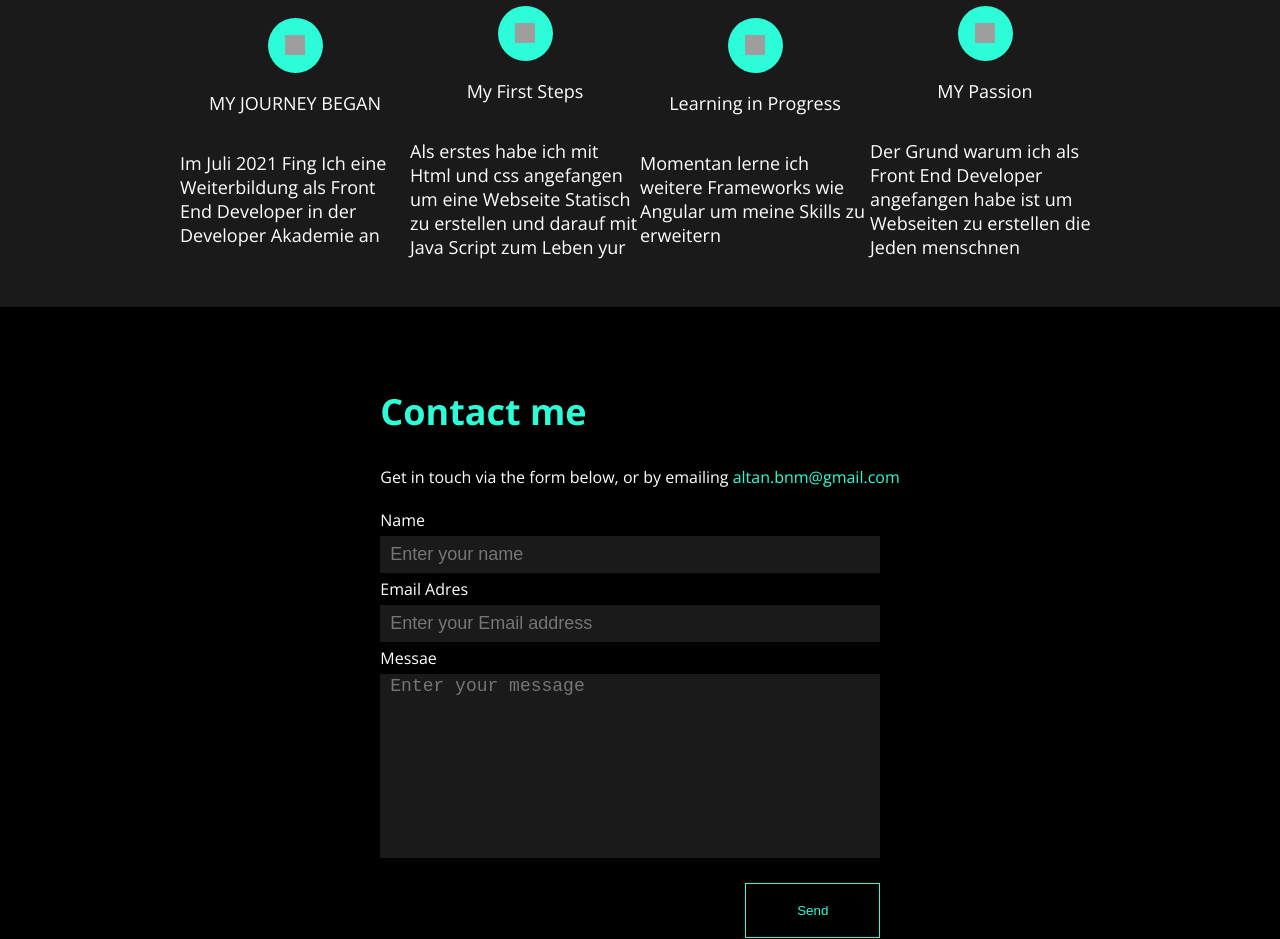
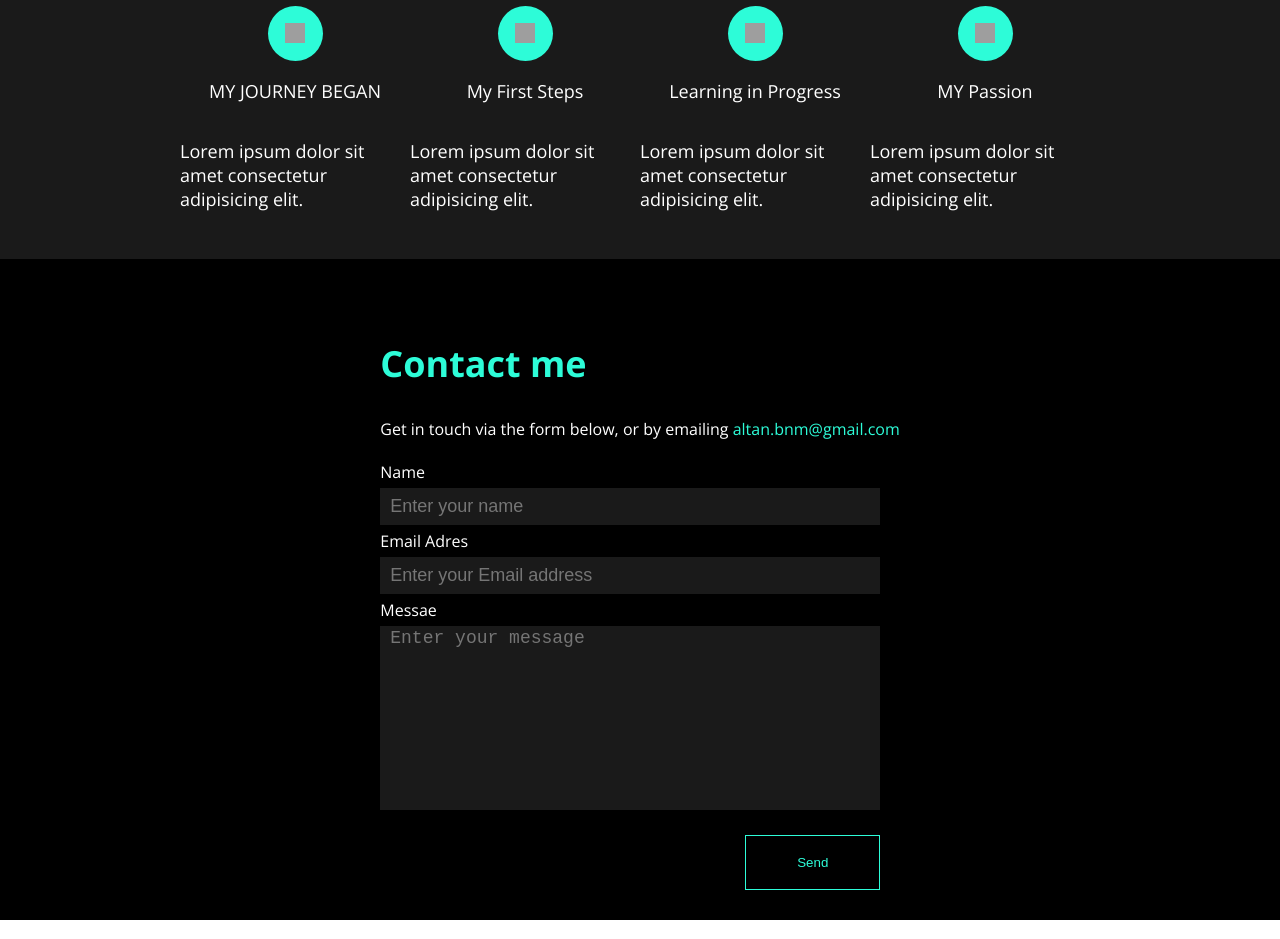
Before and after one commit to atnbn/my-Portfolio, an Angular app: page /my-portfolio/ in a window 1280 px wide. Shown: the part 2960-3899 px from the top of the page. Built offline with nearby package versions, Linux system fonts and the light colour scheme; grey boxes are pictures that could not be loaded.

Commit message:
few changes

```diff
--- a/src/app/about/about.component.html
+++ b/src/app/about/about.component.html
@@ -16,7 +16,7 @@
                     <img class="icon" src="assets/img/walk-line.png">
                 </div>
                 <p>MY JOURNEY BEGAN</p>
-                <p>Im Juli 2021  Fing Ich eine Weiterbildung als Front End Developer in der Developer Akademie an</p>
+                <p>Lorem ipsum dolor sit amet consectetur adipisicing elit.</p>
             </div>
 
             <div class="step">
@@ -24,7 +24,7 @@
                     <img class="icon" src="assets/img/heart-line.png">
                 </div>
                 <p>My First Steps</p>
-                <p>Als erstes habe ich mit Html und css angefangen um eine Webseite Statisch zu erstellen und darauf mit Java Script zum Leben yur
+                <p>Lorem ipsum dolor sit amet consectetur adipisicing elit.</p>
                 </div>
             <div class="step">
                 <div class="icon-container">
@@ -32,14 +32,14 @@
                 </div>
                 <p>Learning in Progress</p>
 
-                <p>Momentan lerne ich weitere Frameworks wie Angular um meine Skills zu erweitern</p>
+                <p>Lorem ipsum dolor sit amet consectetur adipisicing elit.</p>
             </div>
             <div class="step">
                 <div class="icon-container">
                     <img class="icon" src="assets/img/flight-takeoff-line.png">
                 </div>
                 <p>MY Passion</p>
-                <p>Der Grund warum ich als Front End Developer angefangen habe ist um Webseiten zu erstellen die Jeden menschnen </p>
+                <p>Lorem ipsum dolor sit amet consectetur adipisicing elit. </p>
     </div>
 
         </div>
--- a/src/app/contact-me/contact-me.component.ts
+++ b/src/app/contact-me/contact-me.component.ts
@@ -22,5 +22,7 @@
 
   }
 
-
+  confirmData(){
+    alert('Thank you The email has been sent')
+  }
 }
```
